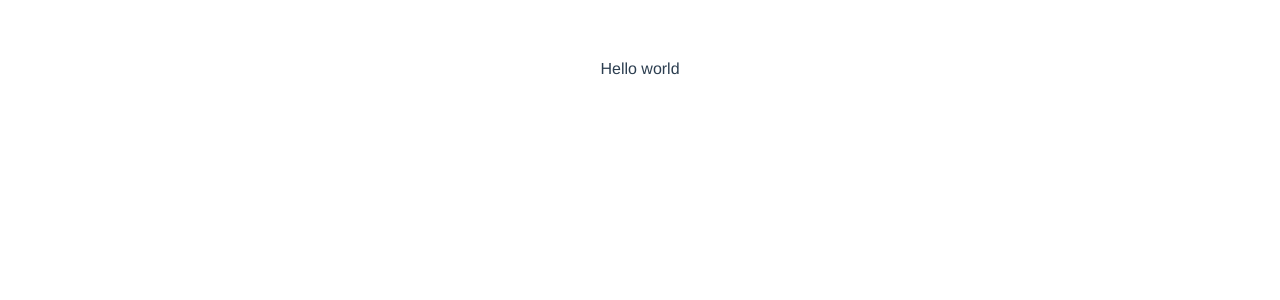
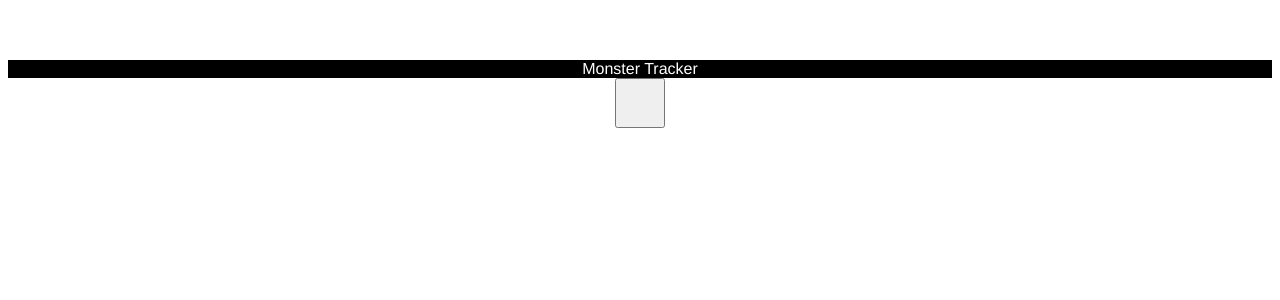
Before and after one commit to lacotus/Monster-Tracker, a Vue app: page / in a window 1280 px wide. Shown: the top 300 px of the page. Built offline with nearby package versions, Linux system fonts and the light colour scheme.

Commit message:
Adding vim syntax highting.

```diff
--- a/src/components/MainHeader.vue
+++ b/src/components/MainHeader.vue
@@ -1,14 +1,33 @@
 <template>
-    <div>Hello world</div>
+    <div class="MainStyle">Monster Tracker</div>
+    <div><button class="ButtonStyle" v-on:click="writeWindowWidth()"></button></div>
 </template>
+
+<!-- Commenting some code for testing reasons -->
 
 <script>
 export default {
 	name: 'MainHeader',
 	props: {
 		title: String
+	},
+	methods: {
+		writeWindowWidth(){
+			console.log(window.innerWidth);
+			console.log(window.innerHeight);
+		}
 	}
 }
 </script>
 
-<style></style>
+<style>
+    .ButtonStyle {
+		width: 50px;
+		height: 50px;
+    }
+
+    .MainStyle {
+		background-color: black;
+		color: white;
+    }
+</style>
```
Also changed, not shown: src/components/btnComponent.vue (added, +12 -0 lines).
